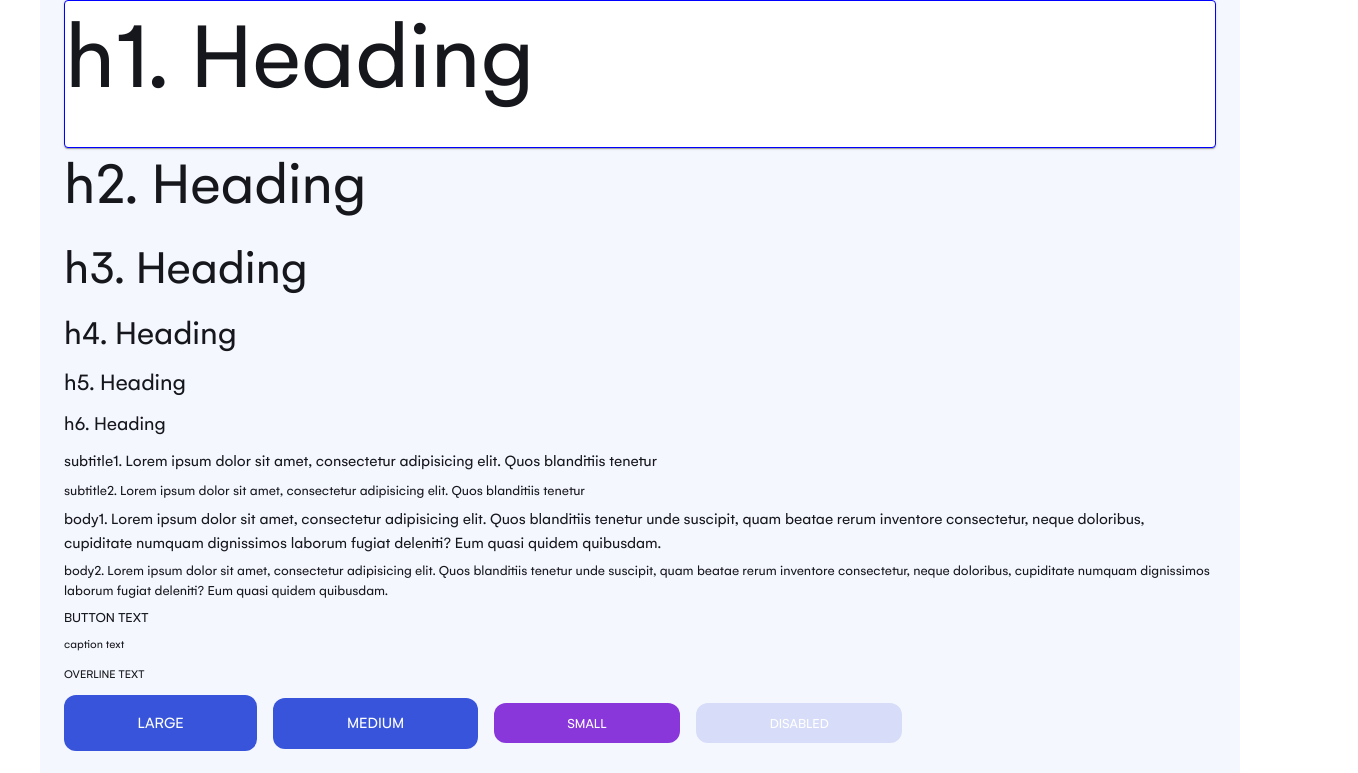
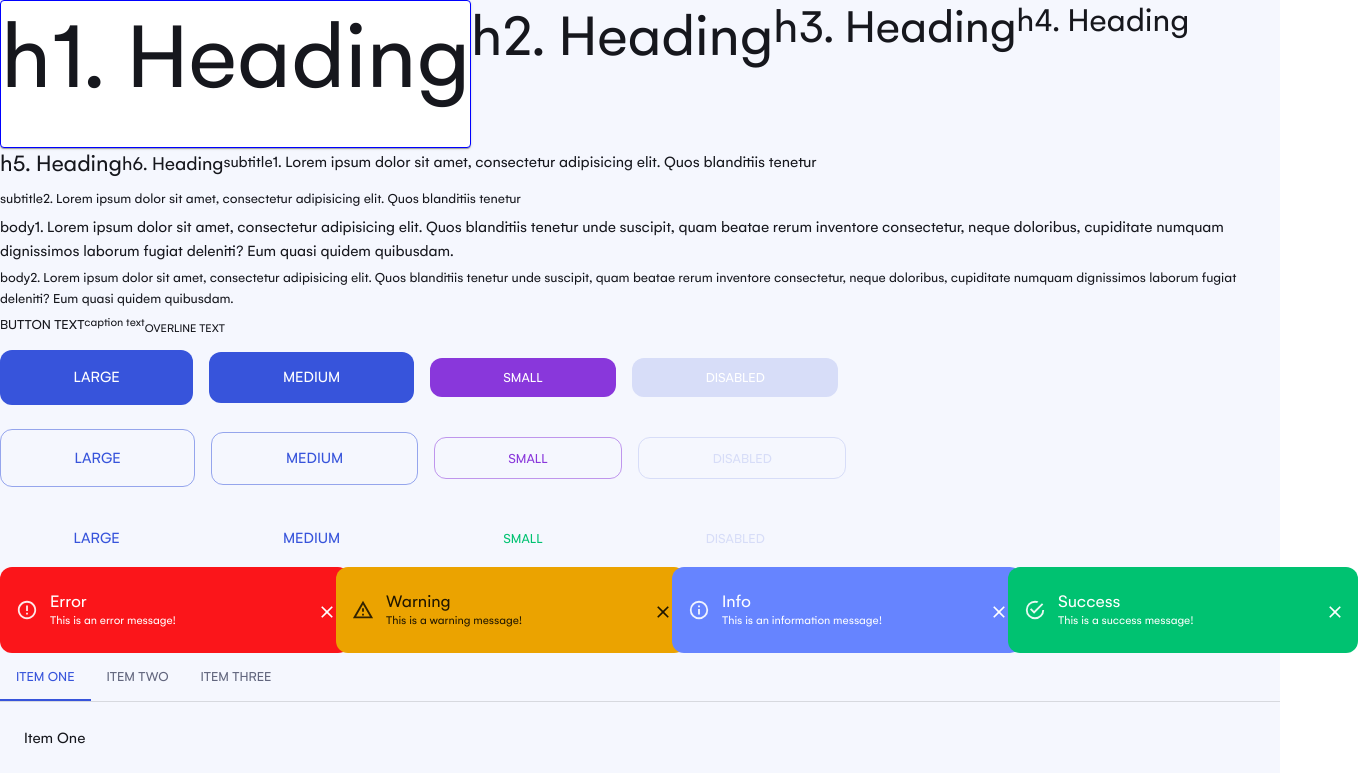
Before and after one commit to SkillBrainFrontend/Semicolon-Task-Manager-Andromeda, a React (Create React App) app: page /test in a window 1280 px wide. Shown: the top 773 px of the page, 1358 px wide, since content can reach past the window. Built offline with nearby package versions, Linux system fonts and the light colour scheme.

Commit message:
incercare grid / aplicata doar la nivelul componenetei alert

```diff
--- a/src/pages/TestPage.jsx
+++ b/src/pages/TestPage.jsx
@@ -2,8 +2,10 @@ import React from "react";
 
 import {
 	AlertTitle,
+	Box,
 	Chip,
 	Container,
+	Grid,
 	Paper,
 	Stack,
 	Typography,
@@ -19,7 +21,9 @@ function Test() {
 
 	return (
 		<div>
-			<Container
+			<Box sx={{ flexGrow: 1 }}>
+				<Grid
+					container
 					sx={{
 						backgroundColor: theme.palette.background.surface,
 					}}
@@ -61,14 +65,14 @@ function Test() {
 						Quos blanditiis tenetur
 					</Typography>
 					<Typography gutterBottom variant="body1">
-					body1. Lorem ipsum dolor sit amet, consectetur adipisicing elit. Quos
-					blanditiis tenetur unde suscipit, quam beatae rerum inventore
+						body1. Lorem ipsum dolor sit amet, consectetur adipisicing elit.
+						Quos blanditiis tenetur unde suscipit, quam beatae rerum inventore
 						consectetur, neque doloribus, cupiditate numquam dignissimos laborum
 						fugiat deleniti? Eum quasi quidem quibusdam.
 					</Typography>
 					<Typography gutterBottom variant="body2">
-					body2. Lorem ipsum dolor sit amet, consectetur adipisicing elit. Quos
-					blanditiis tenetur unde suscipit, quam beatae rerum inventore
+						body2. Lorem ipsum dolor sit amet, consectetur adipisicing elit.
+						Quos blanditiis tenetur unde suscipit, quam beatae rerum inventore
 						consectetur, neque doloribus, cupiditate numquam dignissimos laborum
 						fugiat deleniti? Eum quasi quidem quibusdam.
 					</Typography>
@@ -143,6 +147,7 @@ function Test() {
 					</Stack>
 
 					<Stack direction="row" spacing={2} sx={{ width: "100%" }}>
+						<Grid item lg={3} md={6} sm={6} xs={12}>
 							<Alert
 								onClose={() => {}}
 								severity="error"
@@ -154,6 +159,9 @@ function Test() {
 								<AlertTitle>Error</AlertTitle>
 								This is an error message!
 							</Alert>
+						</Grid>
+
+						<Grid item lg={3} md={6} sm={6} xs={12}>
 							<Alert
 								onClose={() => {}}
 								severity="warning"
@@ -165,6 +173,9 @@ function Test() {
 								<AlertTitle>Warning</AlertTitle>
 								This is a warning message!
 							</Alert>
+						</Grid>
+
+						<Grid item lg={3} md={6} sm={6} xs={12}>
 							<Alert
 								onClose={() => {}}
 								severity="info"
@@ -176,6 +187,9 @@ function Test() {
 								<AlertTitle>Info</AlertTitle>
 								This is an information message!
 							</Alert>
+						</Grid>
+
+						<Grid item lg={3} md={6} sm={6} xs={12}>
 							<Alert
 								onClose={() => {}}
 								severity="success"
@@ -187,6 +201,7 @@ function Test() {
 								<AlertTitle>Success</AlertTitle>
 								This is a success message!
 							</Alert>
+						</Grid>
 					</Stack>
 
 					<BasicTabs />
@@ -202,7 +217,8 @@ function Test() {
 						<Chip color="accent" label="Chip Outlined" />
 					</Stack>
 					<Input error label="Worjidjasi" />
-			</Container>
+				</Grid>
+			</Box>
 		</div>
 	);
 }
```
Lines whose indentation alone changed are shown as unchanged.
